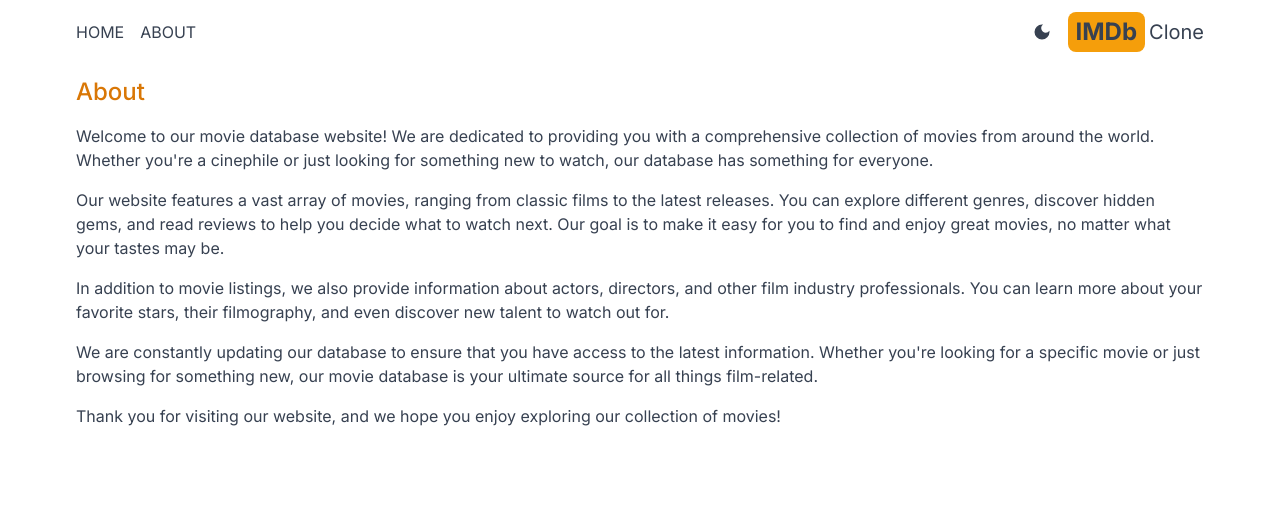
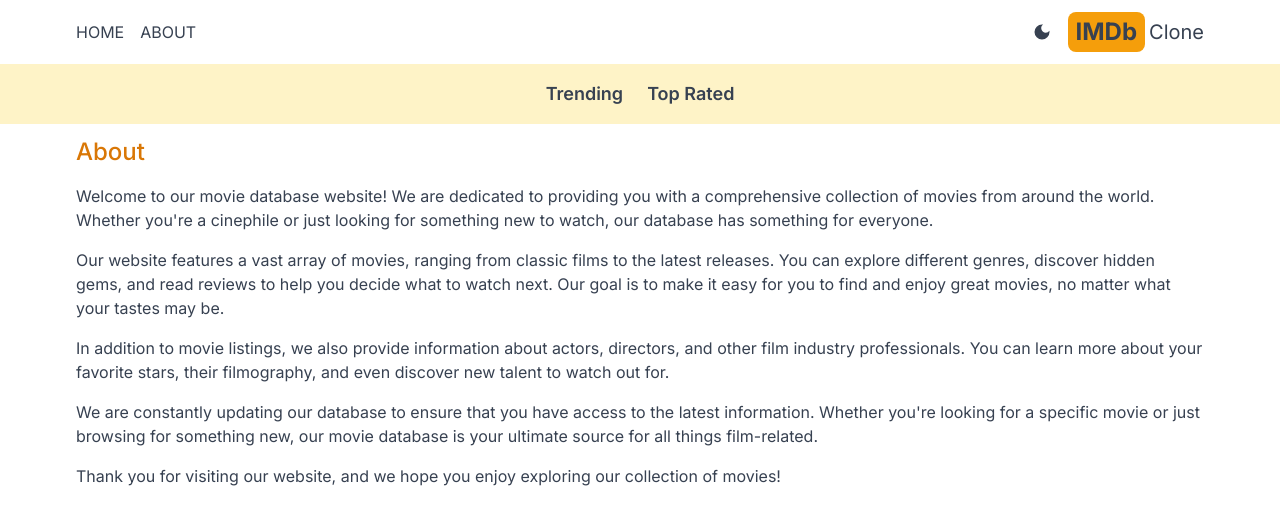
Before and after one commit to NivedHari/imdb-clone-next.js, a Next.js app: page /about in a window 1280 px wide. Shown: the top 524 px of the page. Built offline with nearby package versions, Linux system fonts and the light colour scheme.

Commit message:
navbar created

```diff
--- a/src/app/layout.js
+++ b/src/app/layout.js
@@ -2,6 +2,7 @@
 import "./globals.css";
 import Header from "@/components/Header";
 import Providers from "./Providers";
+import Navbar from "@/components/Navbar";
 
 const inter = Inter({ subsets: ["latin"] });
 
@@ -16,6 +17,7 @@
       <body className={inter.className}>
         <Providers>
           <Header />
+          <Navbar/>
           {children}
         </Providers>
       </body>
--- /dev/null
+++ b/src/components/Navbar.jsx
@@ -0,0 +1,10 @@
+import NavbarItem from "./NavbarItem";
+
+export default function Navbar() {
+  return (
+    <div className="flex dark:bg-gray-600 bg-amber-100 p-4 lg:text-lg justify-center gap-6 ">
+      <NavbarItem title="Trending" param="fetchTrending" />
+      <NavbarItem title="Top Rated" param="fetchTopRated" />
+    </div>
+  );
+}
--- /dev/null
+++ b/src/components/NavbarItem.jsx
@@ -0,0 +1,22 @@
+"use client";
+import Link from "next/link";
+import { useSearchParams } from "next/navigation";
+
+export default function NavbarItem({ title, param }) {
+  const searchParams = useSearchParams();
+  const genre = searchParams.get("genre");
+  return (
+    <div>
+      <Link
+        className={`hover:text-amber-600 font-semibold ${
+          genre === param
+            ? "underline underline-offset-8 decoration-4 decoration-amber-500 rounded-lg"
+            : ""
+        }`}
+        href={`/?genre=${param}`}
+      >
+        {title}
+      </Link>
+    </div>
+  );
+}
```
